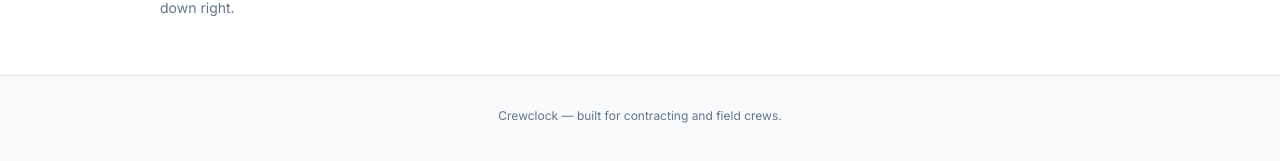
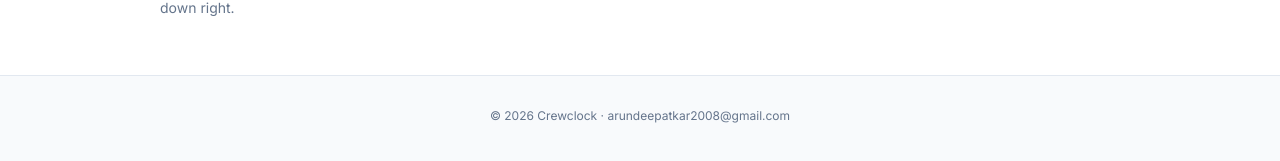
Before and after one commit to ASA3025/crewclock, a React (Vite) app: page / in a window 1280 px wide. Shown: the part 603-764 px from the top of the page. Built offline with nearby package versions, Linux system fonts and the light colour scheme; no server answers.

Commit message:
Add footer and other fixes

```diff
--- a/src/components/AdminLayout.tsx
+++ b/src/components/AdminLayout.tsx
@@ -1,11 +1,15 @@
 import { Outlet } from 'react-router-dom'
 import { AdminNav } from './AdminNav'
+import { Footer } from './Footer'
 
 export function AdminLayout() {
   return (
-    <div className="min-h-screen bg-bg pb-20 md:pb-0 md:pl-60">
+    <div className="flex min-h-screen flex-col bg-bg pb-20 md:pb-0 md:pl-60">
       <AdminNav />
-      <Outlet />
+      <div className="flex-1">
+        <Outlet />
+      </div>
+      <Footer />
     </div>
   )
 }
--- /dev/null
+++ b/src/components/Footer.tsx
@@ -0,0 +1,10 @@
+export function Footer() {
+  return (
+    <footer className="border-t border-border px-4 py-8 text-center text-xs text-muted-fg">
+      © {new Date().getFullYear()} Crewclock ·{' '}
+      <a href="mailto:arundeepatkar2008@gmail.com" className="hover:text-fg hover:underline">
+        arundeepatkar2008@gmail.com
+      </a>
+    </footer>
+  )
+}
--- a/src/components/WorkerLayout.tsx
+++ b/src/components/WorkerLayout.tsx
@@ -2,12 +2,13 @@
 import { SignOut } from '@phosphor-icons/react'
 import { useAuth } from '../context/AuthContext'
 import { BottomNav } from './BottomNav'
+import { Footer } from './Footer'
 
 export function WorkerLayout() {
   const { signOut } = useAuth()
 
   return (
-    <div className="min-h-screen bg-bg pb-20">
+    <div className="flex min-h-screen flex-col bg-bg pb-20">
       <div className="flex justify-end border-b border-border bg-white px-4 py-2.5">
         <button
           onClick={() => signOut()}
@@ -17,7 +18,10 @@
           Log out
         </button>
       </div>
-      <Outlet />
+      <div className="flex-1">
+        <Outlet />
+      </div>
+      <Footer />
       <BottomNav />
     </div>
   )
--- a/src/pages/Landing.tsx
+++ b/src/pages/Landing.tsx
@@ -2,6 +2,7 @@
 import { Link } from 'react-router-dom'
 import { Clock, MapPin, CheckCircle } from '@phosphor-icons/react'
 import { Button } from '../components/Button'
+import { Footer } from '../components/Footer'
 import { LoginModal } from '../components/LoginModal'
 
 const pillars = [
@@ -64,9 +65,7 @@
         </section>
       </main>
 
-      <footer className="border-t border-border px-4 py-8 text-center text-xs text-muted-fg">
-        Crewclock — built for contracting and field crews.
-      </footer>
+      <Footer />
 
       <LoginModal open={loginOpen} onClose={() => setLoginOpen(false)} />
     </div>
```
